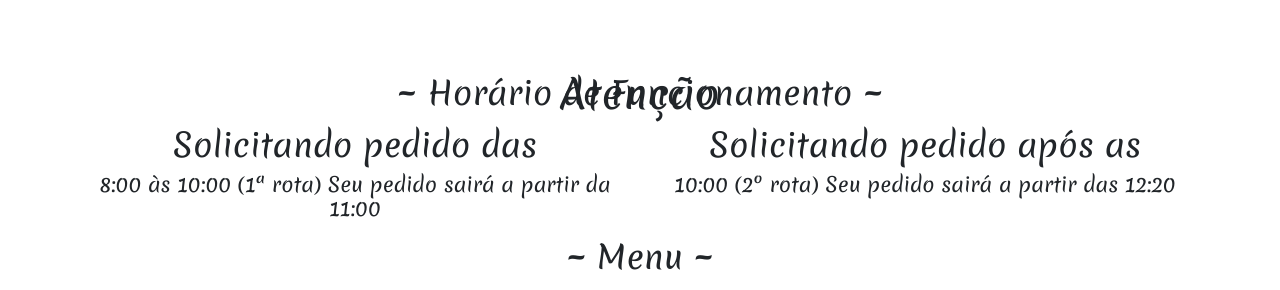
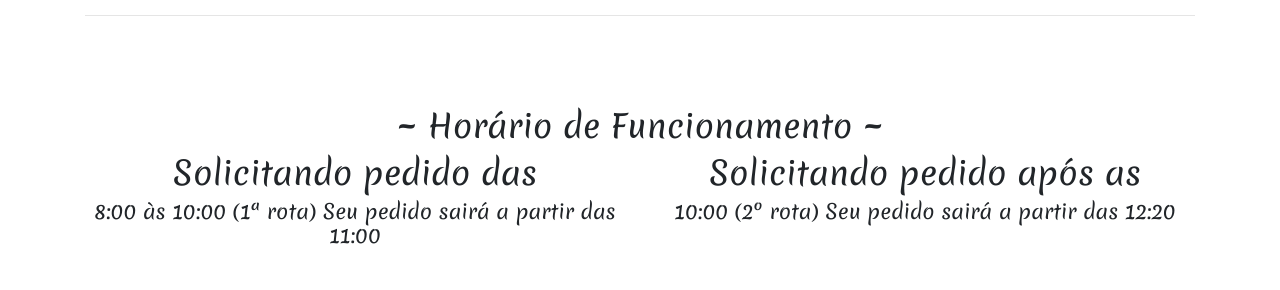
Before and after one commit to kelver-web/marmitaria_da_casa, a Django app: page / in a window 1280 px wide. Shown: the part 1935-2225 px from the top of the page. Run offline with Django 3.2, Linux system fonts and the light colour scheme; some libraries are stand-ins or nearby versions.

Commit message:
corrigindo erros no template index

```diff
--- a/restaurant/templates/restaurant/index.html
+++ b/restaurant/templates/restaurant/index.html
@@ -146,20 +146,21 @@
   			</div>
 
 			<!--- Start of Reservation-->
+			<hr>
 			<div class="row" id="Reservation">
 				<div class="col navMenu">
 	     		 	<h2 class="text-center">~ Horário de Funcionamento ~</h2>
+					  <br>
 				</div>
 			</div>
 			<div class="row">
 				<div class=" col-lg-12 reserve-container" data-aos="fade-up">
 					<img class="img-fluid image-reserve" src="">
 					<div class="reserve-text col-lg-12 ">
-						<h1 class="text-center">Atenção</h1>
 						<div class="row">
 							<div class="col-6">
 							   	<h2 class="text-center">Solicitando pedido das</h2>
-							    <h5 class="text-center">8:00 às 10:00 (1ª rota) Seu pedido sairá a partir da 11:00</h5>
+							    <h5 class="text-center">8:00 às 10:00 (1ª rota) Seu pedido sairá a partir das 11:00</h5>
 							</div>
 							<div class="col-6">
 							    <h2 class="text-center">Solicitando pedido após as</h2>
```
